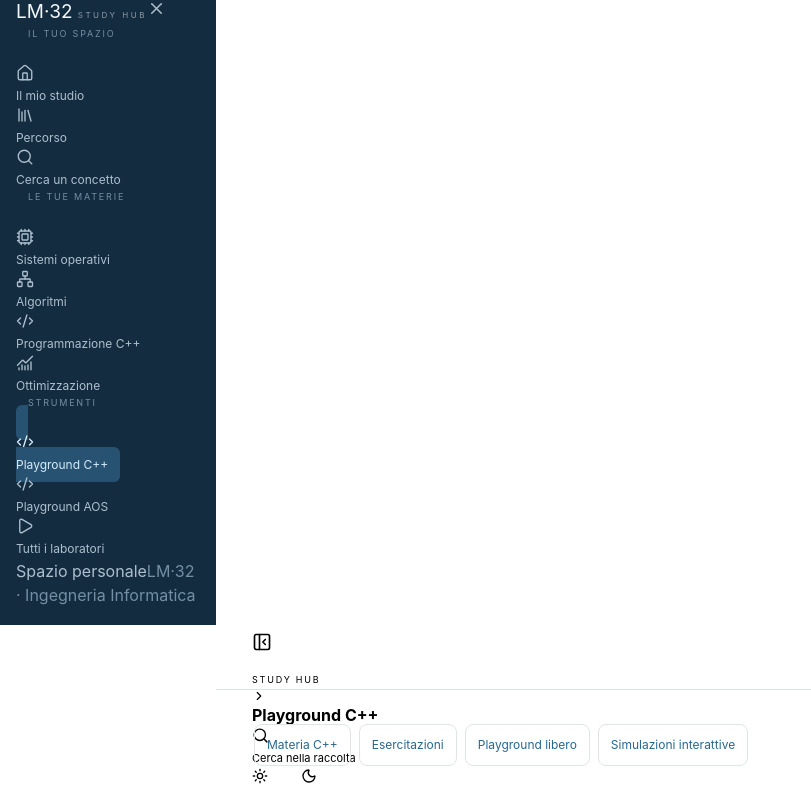
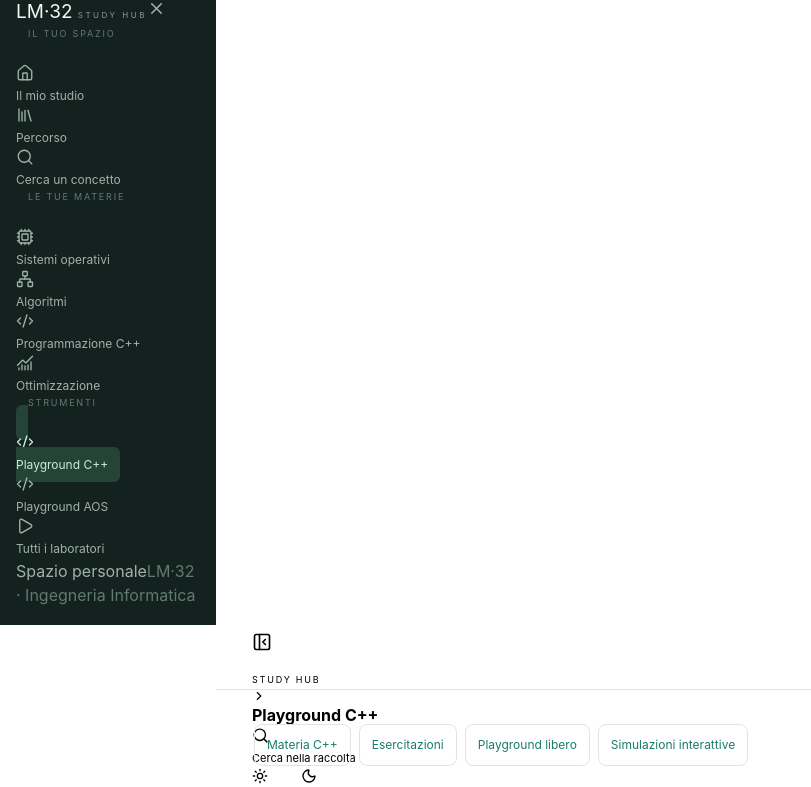
Before and after one commit to EmmaCann/LM-32_study-hub, a Next.js app: page /cpp/playground in a window 1280 px wide. Shown: the part 226-1013 px from the top of the page, without its empty margins (0-811 px from the left). Built offline with nearby package versions, Linux system fonts and the light colour scheme.

Commit message:
Revert "style: replace green accents with blues"
This reverts commit edd07c2c21d560d5210383c87c385e49511d736b.

```diff
--- a/src/app/desk.css
+++ b/src/app/desk.css
@@ -1,10 +1,10 @@
 :root {
-  --desk-accent: #286790;
-  --desk-soft: #e6f0f7;
-  --desk-forest: #183b59;
+  --desk-accent: #197c69;
+  --desk-soft: #e8f2ed;
+  --desk-forest: #163e36;
   --bg: #f3f5f3;
-  --accent: #286790;
-  --soft: #e6f0f7;
+  --accent: #197c69;
+  --soft: #e8f2ed;
   --ink: #1a2c2b;
   --muted: #71807c;
   --line: #dfe6e1;
@@ -15,11 +15,11 @@
   --ink: #e0ebe8;
   --muted: #92a9a2;
   --line: #2a3b41;
-  --accent: #8bc8ed;
-  --soft: #203b50;
-  --desk-accent: #8bc8ed;
-  --desk-soft: #203b50;
-  --desk-forest: #142e43;
+  --accent: #7dd6bb;
+  --soft: #203b35;
+  --desk-accent: #7dd6bb;
+  --desk-soft: #203b35;
+  --desk-forest: #142f2b;
 }
 body {
   font-family:
@@ -33,14 +33,14 @@ body {
 }
 .sidebar {
   width: 216px;
-  background: #142c40;
+  background: #14221f;
   border-right: 0;
   padding: 27px 16px 18px;
-  color: #a9bdcb;
+  color: #9cafaa;
 }
 .sidebar .brand,
 .sidebar .brand small {
-  color: #f3f7fb;
+  color: #f3f7f4;
 }
 .sidebar .brand {
   font-size: 19px;
@@ -51,39 +51,39 @@ body {
   opacity: 0.55;
 }
 .sidebar .nav-group-title {
-  color: #738fa4;
+  color: #607a70;
   font-size: 9px;
   letter-spacing: 1.8px;
   padding: 0 12px;
 }
 .sidebar nav a {
   font-size: 12px;
-  color: #adbfcd;
+  color: #9fb2a9;
   border-radius: 6px;
   padding: 10px 12px;
   min-height: 40px;
 }
 .sidebar nav a:hover {
-  background: #203e54;
+  background: #20372f;
   color: white;
 }
 .sidebar nav a.active {
-  background: #285271;
-  color: #d4ecfa;
+  background: #254437;
+  color: #c6efd7;
 }
 .sidebar nav {
   overflow: auto;
   gap: 25px;
 }
 .sidebar-bottom {
-  border-color: #2d475a;
-  color: #738fa4;
+  border-color: #2b3c35;
+  color: #607a70;
 }
 .sidebar-bottom-mark {
-  color: #adbfcd;
+  color: #9fb2a9;
 }
 .sidebar .sidebar-bottom-mark span {
-  background: #8ac8eb;
+  background: #8acfb0;
 }
 .workspace {
   margin-left: 216px;
@@ -136,9 +136,9 @@ body {
 .portal-status-dot {
   width: 6px;
   height: 6px;
-  background: #5799c6;
+  background: #4ca584;
   border-radius: 50%;
-  box-shadow: 0 0 0 4px #5799c612;
+  box-shadow: 0 0 0 4px #4ca58412;
 }
 .portal-intro {
   display: flex;
@@ -192,16 +192,16 @@ body {
 .portal-today small {
   font-size: 21px;
   letter-spacing: -1px;
-  color: #9daebd;
+  color: #9caca4;
   font-weight: 400;
 }
 .portal-resume {
   display: grid;
   grid-template-columns: 160px minmax(0, 1fr) 210px;
   position: relative;
-  background: #193d5b;
-  color: #f0f5fb;
-  border: 1px solid #294d6a;
+  background: #183b30;
+  color: #f0f4ed;
+  border: 1px solid #26493a;
   border-radius: 16px;
   min-height: 218px;
   overflow: hidden;
@@ -214,7 +214,7 @@ body {
   z-index: 1;
 }
 .portal-resume-copy > .portal-overline {
-  color: #a2bed1;
+  color: #8eb19e;
   font-size: 8px;
   justify-content: space-between;
 }
@@ -229,7 +229,7 @@ body {
 .portal-resume-copy p {
   font-size: 11px;
   line-height: 1.75;
-  color: #b8cfdf;
+  color: #a5bcad;
   max-width: 480px;
   margin-bottom: 22px;
 }
@@ -238,9 +238,9 @@ body {
   align-items: center;
   justify-content: center;
   gap: 17px;
-  background: #c4e3f5;
-  color: #203e55;
-  border: 1px solid #c4e3f5;
+  background: #d1e9c3;
+  color: #203c28;
+  border: 1px solid #d1e9c3;
   border-radius: 6px;
   font-size: 11px;
   font-weight: 650;
@@ -251,7 +251,7 @@ body {
     transform 0.2s;
 }
 .portal-primary:hover {
-  background: #e0f2fc;
+  background: #e1f3d8;
   transform: translateY(-1px);
 }
 .portal-study-sequence {
@@ -259,11 +259,11 @@ body {
   flex-direction: column;
   justify-content: center;
   gap: 22px;
-  border-left: 1px solid #365874;
+  border-left: 1px solid #305343;
   margin: 32px 0;
   padding: 10px 22px;
   font-size: 10px;
-  color: #b8cfdf;
+  color: #a5bcad;
 }
 .portal-study-sequence span {
   display: flex;
@@ -272,7 +272,7 @@ body {
 }
 .portal-study-sequence b {
   font-size: 8px;
-  color: #80aac7;
+  color: #5e8d73;
   font-weight: 400;
 }
 .portal-resume-art {
@@ -284,12 +284,12 @@ body {
   position: absolute;
   top: calc(50% - 24px);
   left: 58px;
-  color: #c1deef;
+  color: #b9d9b2;
   transform: rotate(-15deg);
 }
 .portal-orbit {
   position: absolute;
-  border: 1px solid #7ca8c636;
+  border: 1px solid #6d986636;
   border-radius: 50%;
   transform: rotate(-30deg);
   left: -42px;
@@ -314,8 +314,8 @@ body {
   width: 6px;
   height: 6px;
   border-radius: 50%;
-  background: #a9d7ef;
-  box-shadow: 0 0 12px #b8e2f6;
+  background: #b2d49a;
+  box-shadow: 0 0 12px #bbdc98;
 }
 .portal-orbit-point.a {
   top: 30%;
@@ -324,7 +324,7 @@ body {
 .portal-orbit-point.b {
   bottom: 22%;
   left: 34px;
-  background: #83b5d1;
+  background: #6d9e7c;
 }
 .portal-section-label {
   display: flex;
@@ -356,7 +356,7 @@ body {
   gap: 18px;
 }
 .portal-course {
-  --course-color: #789bb5;
+  --course-color: #7e9b87;
   position: relative;
   overflow: hidden;
   border: 1px solid var(--line);
@@ -375,20 +375,20 @@ body {
   box-shadow: 0 12px 24px #18342108;
 }
 .course-aos {
-  --course-color: #668fb0;
-  --course-soft: #e6eff6;
+  --course-color: #748eaa;
+  --course-soft: #e8edf2;
 }
 .course-algoritmi {
-  --course-color: #6e9ebd;
-  --course-soft: #e5f0f5;
+  --course-color: #b09971;
+  --course-soft: #f0ece4;
 }
 .course-cpp {
-  --course-color: #598bad;
-  --course-soft: #e3eef5;
+  --course-color: #6a9683;
+  --course-soft: #e6efe8;
 }
 .course-ottimizzazione {
-  --course-color: #809fbf;
-  --course-soft: #e9f0f8;
+  --course-color: #9690b1;
+  --course-soft: #eceaf2;
 }
 .portal-course-top {
   display: flex;
@@ -409,12 +409,12 @@ body {
 }
 .portal-course-number {
   font-size: 10px;
-  color: #a6b7c5;
+  color: #a8b7b0;
   letter-spacing: 1px;
 }
 .portal-course-top > svg {
   margin-left: auto;
-  color: #90a6b7;
+  color: #8e9f95;
 }
 .portal-course > .portal-overline {
   font-size: 8px;
@@ -510,7 +510,7 @@ body {
   display: flex;
   align-items: center;
   gap: 20px;
-  border: 1px dashed #bdccd7;
+  border: 1px dashed #bfcfc4;
   border-radius: 10px;
   padding: 22px 25px;
 }
@@ -700,7 +700,7 @@ body {
 .portal-subject-tabs button.is-active {
   background: var(--desk-forest);
   border-color: var(--desk-forest);
-  color: #d8eafa;
+  color: #d8e8da;
 }
 .desk-commandbar {
   display: flex;
@@ -875,7 +875,7 @@ body {
 .desk-outline-scroll > button > span {
   font-size: 8px;
   padding-top: 2px;
-  color: #9aaebc;
+  color: #9baaa1;
 }
 .desk-outline-scroll > button > strong {
   font-size: 10px;
@@ -1022,7 +1022,7 @@ body {
 .desk-document .study-pdf-canvas {
   max-height: calc(100dvh - 325px);
   border: 0;
-  background: #e1e9ef;
+  background: #e2e7e2;
   min-height: 300px;
   scrollbar-width: thin;
   overscroll-behavior: contain;
@@ -1686,8 +1686,8 @@ body {
 }
 
 
-:root { --complete: #286790; --complete-soft: #d7eaf6; --current: #42698b; --current-soft: #dbe9f4; }
-:root[data-theme="dark"] { --complete: #a8d9f5; --complete-soft: #315c78; --current: #bedcf3; --current-soft: #3d5870; }
+:root { --complete: #26734f; --complete-soft: #d5e7d9; --current: #955a35; --current-soft: #edd9bd; }
+:root[data-theme="dark"] { --complete: #a0e0c5; --complete-soft: #3d625e; --current: #f1cd99; --current-soft: #66564f; }
 .course-map {
   border: 1px solid var(--line);
   border-radius: 18px;
```
Also changed, not shown: 1 other file (tests, documents, lock files or other folders).
